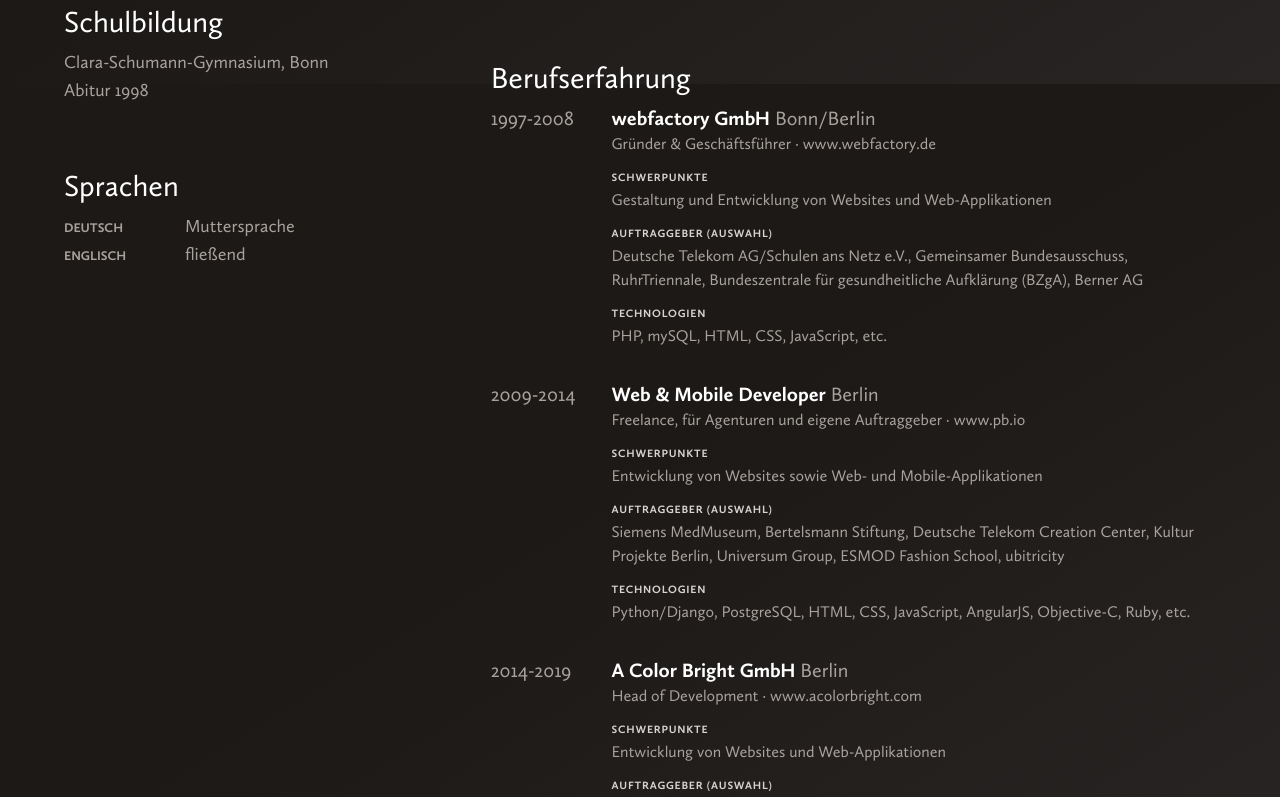
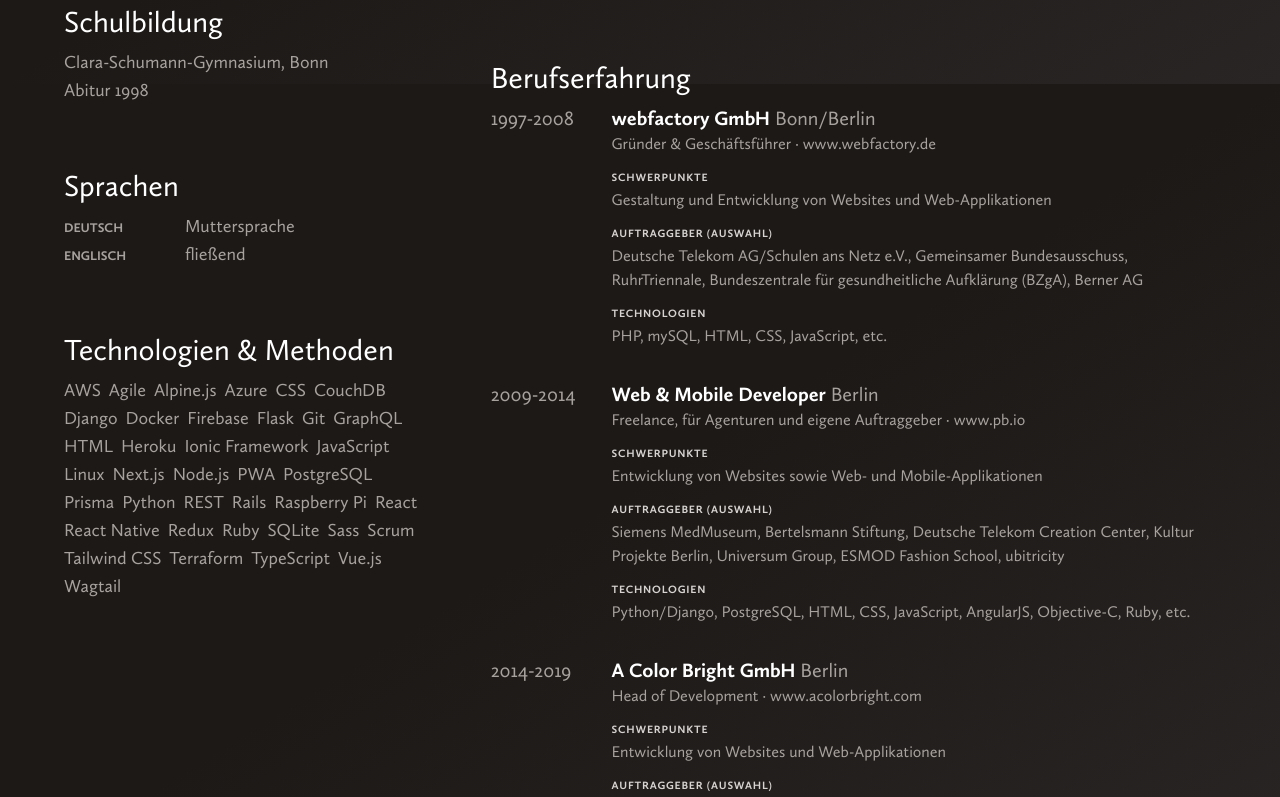
Before and after one commit to philippbosch/pb.io, a Next.js app: page /cv in a window 1280 px wide. Shown: the part 716-1513 px from the top of the page. Built offline with nearby package versions, Linux system fonts and the light colour scheme; what tailwindcss-hyphens would draw is missing.

Commit message:
feat: add technologies to CV

```diff
--- a/pages/cv.tsx
+++ b/pages/cv.tsx
@@ -26,7 +26,8 @@
             <br />
             Schillerstraße 1 · 13158 Berlin
             <br />
-            <a href="tel:+491795057388">+49 179 5057388</a>
+            <a href="tel:+491795057388">+49 179 5057388</a> ·{' '}
+            <a href="mailto:hi@pb.io">hi@pb.io</a>
           </p>
         </div>
         <div>
@@ -45,6 +46,75 @@
             <dt className="font-bold all-small-caps">Englisch</dt>
             <dd className="col-span-2">fließend</dd>
           </dl>
+        </div>
+        <div>
+          <H1>Technologien &amp; Methoden</H1>
+          <ul className="text-lg children:inline-block children:mr-2 children:transition-all hover:children:scale-150 hover:children:bg-gray-600 hover:children:text-white children:rounded hover:children:mr-0 hover:children:px-1">
+            {[
+              { technology: 'HTML', url: 'https://html.spec.whatwg.org' },
+              { technology: 'CSS', url: 'https://www.w3.org/Style/CSS/' },
+              {
+                technology: 'JavaScript',
+                url: 'https://www.w3.org/standards/webdesign/script',
+              },
+              {
+                technology: 'TypeScript',
+                url: 'https://www.typescriptlang.org',
+              },
+              { technology: 'Python', url: 'https://www.python.org' },
+              { technology: 'Django', url: 'https://www.djangoproject.com' },
+              {
+                technology: 'REST',
+                url: 'https://www.ics.uci.edu/~fielding/pubs/dissertation/rest_arch_style.htm',
+              },
+              { technology: 'GraphQL', url: 'https://graphql.org' },
+              { technology: 'Ruby', url: 'https://www.ruby-lang.org/de/' },
+              { technology: 'Agile', url: 'https://agilemanifesto.org' },
+              { technology: 'Scrum', url: 'https://www.scrum.org' },
+              { technology: 'PostgreSQL', url: 'https://www.postgresql.org' },
+              {
+                technology: 'Ionic Framework',
+                url: 'https://ionicframework.com',
+              },
+              { technology: 'React', url: 'https://reactjs.org' },
+              { technology: 'Next.js', url: 'https://nextjs.org' },
+              { technology: 'Vue.js', url: 'https://vuejs.org' },
+              { technology: 'Docker', url: 'https://www.docker.com' },
+              { technology: 'Alpine.js', url: 'https://alpinejs.dev' },
+              { technology: 'Tailwind CSS', url: 'https://tailwindcss.com' },
+              { technology: 'Heroku', url: 'https://www.heroku.com' },
+              { technology: 'AWS', url: 'https://aws.amazon.com/' },
+              { technology: 'Azure', url: 'https://azure.microsoft.com/' },
+              { technology: 'Git', url: 'https://git-scm.com' },
+              { technology: 'Firebase', url: 'https://firebase.google.com' },
+              { technology: 'Prisma', url: 'https://www.prisma.io' },
+              { technology: 'SQLite', url: 'https://www.sqlite.org/' },
+              { technology: 'CouchDB', url: 'https://couchdb.apache.org' },
+              { technology: 'Flask', url: 'https://flask.palletsprojects.com' },
+              { technology: 'Linux', url: 'https://www.linux.org' },
+              { technology: 'Node.js', url: 'https://nodejs.org' },
+              {
+                technology: 'PWA',
+                url: 'https://web.dev/progressive-web-apps/',
+              },
+              { technology: 'Rails', url: 'https://rubyonrails.org' },
+              { technology: 'React Native', url: 'https://reactnative.dev' },
+              {
+                technology: 'Raspberry Pi',
+                url: 'https://www.raspberrypi.com',
+              },
+              { technology: 'Redux', url: 'https://redux.js.org' },
+              { technology: 'Sass', url: 'https://sass-lang.com' },
+              { technology: 'Terraform', url: 'https://www.terraform.io' },
+              { technology: 'Wagtail', url: 'https://wagtail.org' },
+            ]
+              .sort((a, b) => (a.technology > b.technology ? 1 : -1))
+              .map((t) => (
+                <li key={t.technology}>
+                  <a href={t.url}>{t.technology}</a>
+                </li>
+              ))}
+          </ul>
         </div>
       </section>
       <section className="flex-2 space-y-16">
--- a/tailwind.config.js
+++ b/tailwind.config.js
@@ -34,5 +34,8 @@
         },
       });
     }),
+    plugin(({ addVariant }) => {
+      addVariant('children', '&>*');
+    }),
   ],
 };
```
